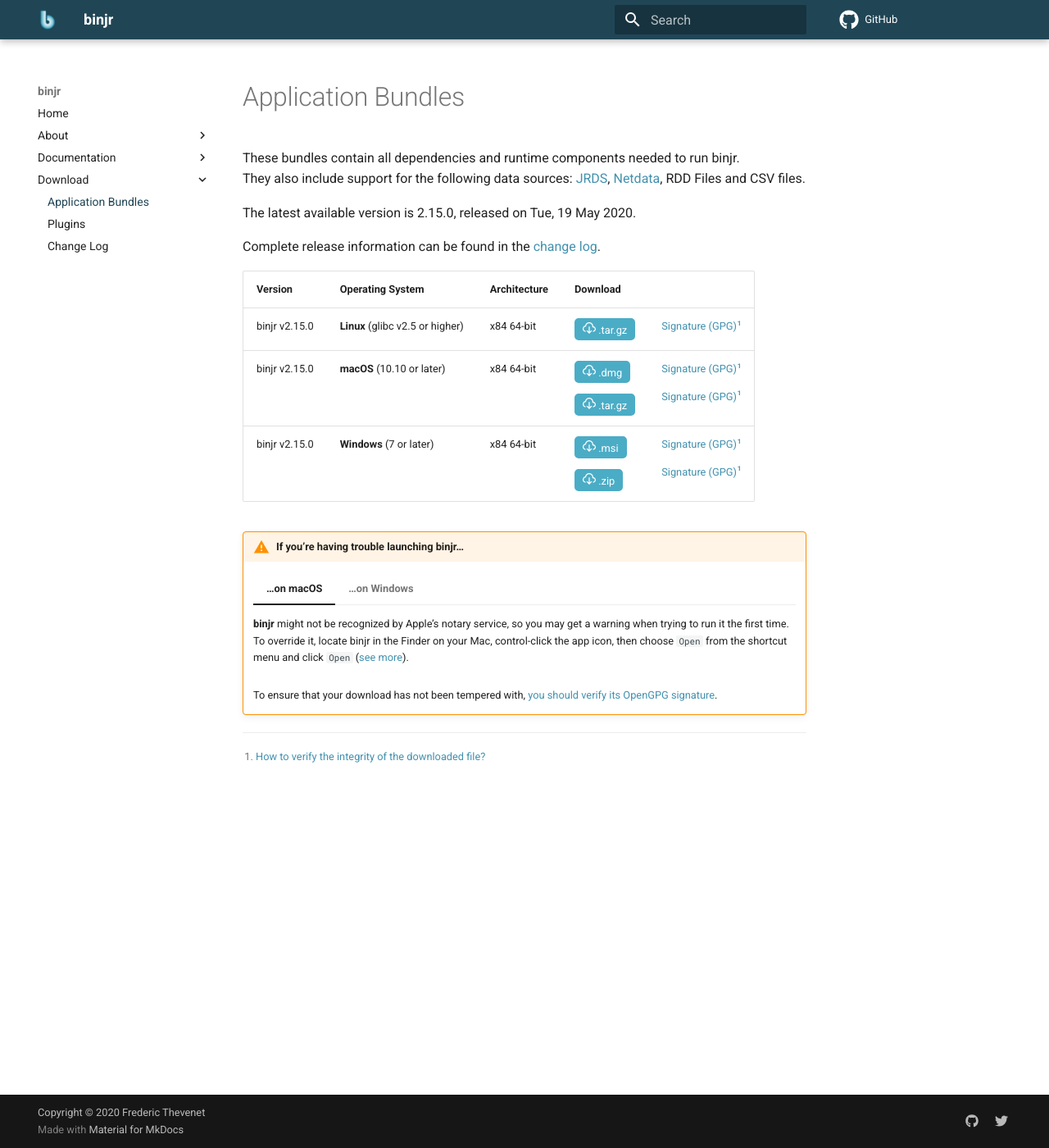
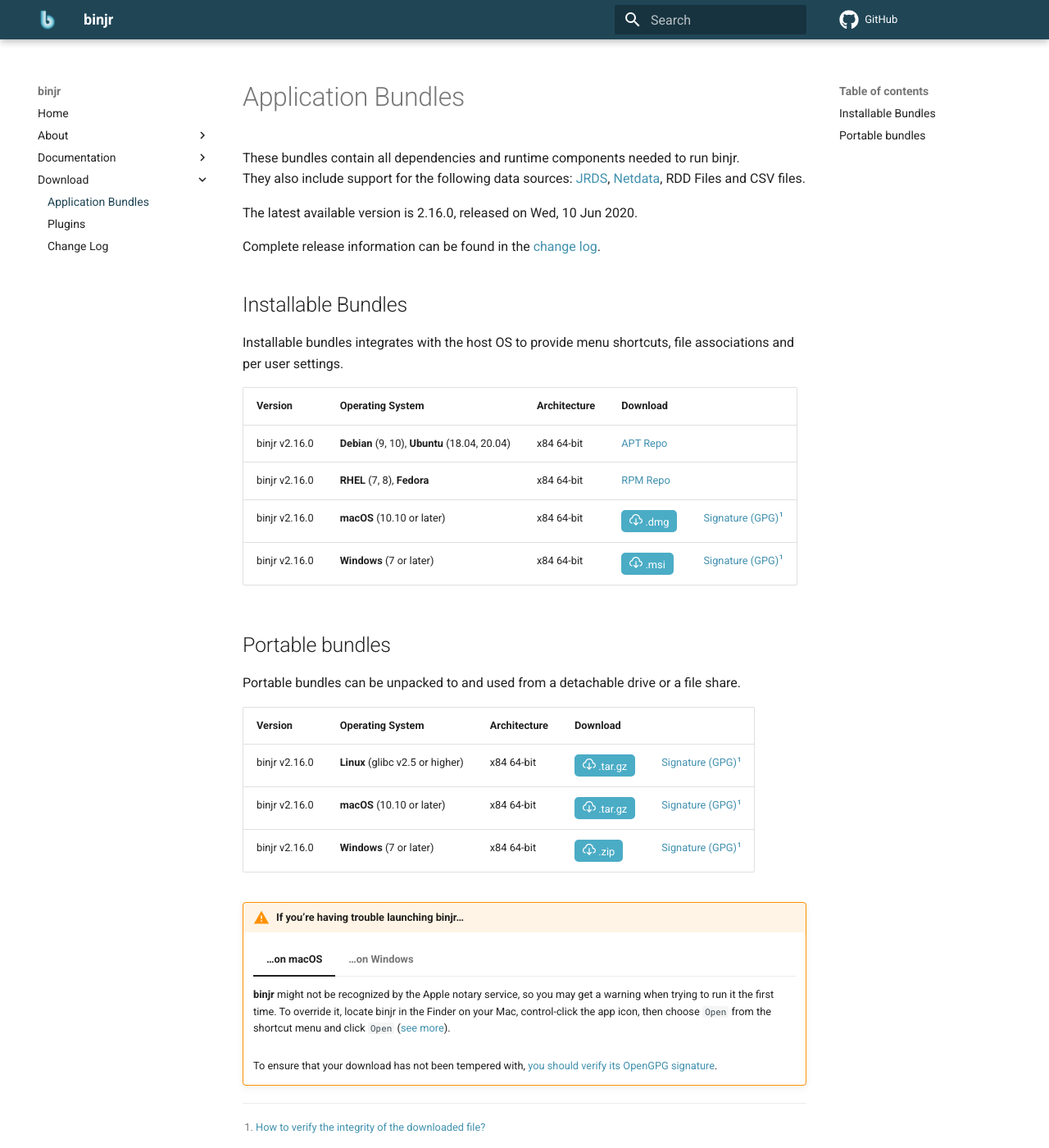
Before and after one commit to binjr/binjr.github.io, an MkDocs documentation site: the page built from docs/download/latest_release.md, in a window 1280 px wide and 1400 px high. Shown: the whole window at 82% size. Built offline with MkDocs 1.6.1 and Material for MkDocs 9.7.7, drawn with Linux system fonts in a browser that asks for light colours; comment, search, counter and statistics services are not loaded.

Commit message:
Release  v2.16.0

```diff
--- a/docs/download/latest_release.md
+++ b/docs/download/latest_release.md
@@ -4,7 +4,7 @@
 They also include support for the following data sources:
 [JRDS](https://github.com/fbacchella/jrds), [Netdata](https://www.netdata.cloud), RDD Files and CSV files.
 
-The latest available version is 2.15.0, released on Tue, 19 May 2020.
+The latest available version is 2.16.0, released on Wed, 10 Jun 2020.
 
 Complete release information can be found in the [change log](CHANGELOG.md).
 
@@ -29,19 +29,32 @@
   }
 </style>
 
+## Installable Bundles
 
+Installable bundles integrates with the host OS to provide menu shortcuts, file associations and per user settings.
 
 |Version     | Operating System       |  Architecture        |  Download  | |
 |----------|----------|----------|------|----|
-| <p>binjr v2.15.0</p> | <p>**Linux** (glibc v2.5 or higher)</p>| <p>x84 64-bit</p> | <p>[<button ><img alt="" src="../../assets/images/download.svg"> .tar.gz</button>](https://github.com/binjr/binjr/releases/download/v2.15.0/binjr-2.15.0_linux-amd64.tar.gz)</p> | <p>[Signature (GPG)](https://github.com/binjr/binjr/releases/download/v2.15.0/binjr-2.15.0_linux-amd64.tar.gz.asc)[^1]</p>  |
-| <p>binjr v2.15.0</p> | <p>**macOS** (10.10 or later)</p>| <p>x84 64-bit</p> |  <p>[<button ><img alt="" src="../../assets/images/download.svg"> .dmg</button>](https://github.com/binjr/binjr/releases/download/v2.15.0/binjr-2.15.0_mac-x86_64.dmg)</p> <p>[<button ><img alt="" src="../../assets/images/download.svg"> .tar.gz</button>](https://github.com/binjr/binjr/releases/download/v2.15.0/binjr-2.15.0_mac-x86_64.tar.gz)</p> | <p>[Signature (GPG)](https://github.com/binjr/binjr/releases/download/v2.15.0/binjr-2.15.0_mac-x86_64.dmg.asc)[^1]</p> <p>[Signature (GPG)](https://github.com/binjr/binjr/releases/download/v2.15.0/binjr-2.15.0_mac-x86_64.tar.gz.asc)[^1]</p> |
-| <p>binjr v2.15.0</p> | <p>**Windows** (7 or later)</p>| <p>x84 64-bit</p> | <p>[<button><img alt="" src="../../assets/images/download.svg"> .msi</button>](https://github.com/binjr/binjr/releases/download/v2.15.0/binjr-2.15.0_windows-amd64.msi)</p> <p>[<button><img alt="" src="../../assets/images/download.svg"> .zip</button>](https://github.com/binjr/binjr/releases/download/v2.15.0/binjr-2.15.0_windows-amd64.zip)</p>  | <p>[Signature (GPG)](https://github.com/binjr/binjr/releases/download/v2.15.0/binjr-2.15.0_windows-amd64.msi.asc)[^1]</p> <p>[Signature (GPG)](https://github.com/binjr/binjr/releases/download/v2.15.0/binjr-2.15.0_windows-amd64.zip.asc)[^1]</p> |
+| binjr v2.16.0 | **Debian** (9, 10), **Ubuntu** (18.04, 20.04)| x84 64-bit | [APT Repo](https://repos.binjr.eu/apt) |   |
+| binjr v2.16.0 | **RHEL** (7, 8), **Fedora**| x84 64-bit | [RPM Repo](https://repos.binjr.eu/rpm) |   |
+| binjr v2.16.0 | **macOS** (10.10 or later)| x84 64-bit |  [<button ><img alt="" src="../../assets/images/download.svg"> .dmg</button>](https://github.com/binjr/binjr/releases/download/v2.16.0/binjr-2.16.0_mac-x86_64.dmg) | [Signature (GPG)](https://github.com/binjr/binjr/releases/download/v2.16.0/binjr-2.16.0_mac-x86_64.dmg.asc)[^1] |
+| binjr v2.16.0 | **Windows** (7 or later)| x84 64-bit | [<button><img alt="" src="../../assets/images/download.svg"> .msi</button>](https://github.com/binjr/binjr/releases/download/v2.16.0/binjr-2.16.0_windows-amd64.msi) | [Signature (GPG)](https://github.com/binjr/binjr/releases/download/v2.16.0/binjr-2.16.0_windows-amd64.msi.asc)[^1] |
+
+## Portable bundles
+
+Portable bundles can be unpacked to and used from a detachable drive or a file share.
+
+|Version     | Operating System       |  Architecture        |  Download  | |
+|----------|----------|----------|------|----|
+| binjr v2.16.0 | **Linux** (glibc v2.5 or higher)| x84 64-bit | [<button ><img alt="" src="../../assets/images/download.svg"> .tar.gz</button>](https://github.com/binjr/binjr/releases/download/v2.16.0/binjr-2.16.0_linux-amd64.tar.gz)| [Signature (GPG)](https://github.com/binjr/binjr/releases/download/v2.16.0/binjr-2.16.0_linux-amd64.tar.gz.asc)[^1]  |
+| binjr v2.16.0 | **macOS** (10.10 or later)| x84 64-bit | [<button ><img alt="" src="../../assets/images/download.svg"> .tar.gz</button>](https://github.com/binjr/binjr/releases/download/v2.16.0/binjr-2.16.0_mac-x86_64.tar.gz) | [Signature (GPG)](https://github.com/binjr/binjr/releases/download/v2.16.0/binjr-2.16.0_mac-x86_64.tar.gz.asc)[^1] |
+| binjr v2.16.0 | **Windows** (7 or later)| x84 64-bit | [<button><img alt="" src="../../assets/images/download.svg"> .zip</button>](https://github.com/binjr/binjr/releases/download/v2.16.0/binjr-2.16.0_windows-amd64.zip)  | [Signature (GPG)](https://github.com/binjr/binjr/releases/download/v2.16.0/binjr-2.16.0_windows-amd64.zip.asc)[^1] |
 
 [^1]: [How to verify the integrity of the downloaded file?](/documentation/verify-signature/)
 
 !!! Warning "If you're having trouble launching binjr..."
     === "...on macOS"
-        **binjr** might not be recognized by Apple's notary service, so you may get a warning when trying to run it the
+        **binjr** might not be recognized by the Apple notary service, so you may get a warning when trying to run it the
         first time.
         To override it, locate binjr in the Finder on your Mac, control-click the app icon, then choose `Open` from the
         shortcut menu and click `Open` ([see more](https://support.apple.com/guide/mac-help/mh40616/mac)).
```
Also changed, not shown: docs/download/CHANGELOG.md (+21 -1 lines), 1 other file.
